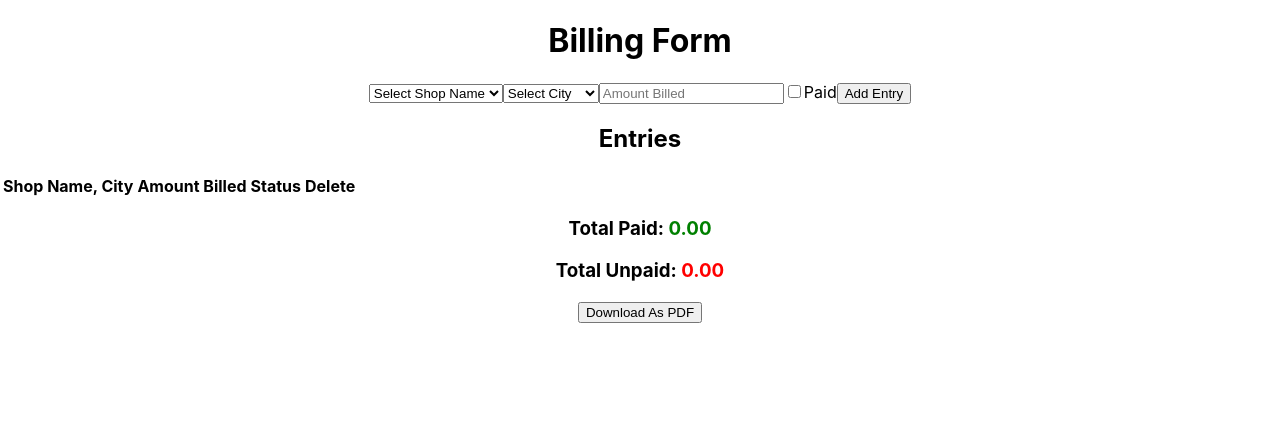
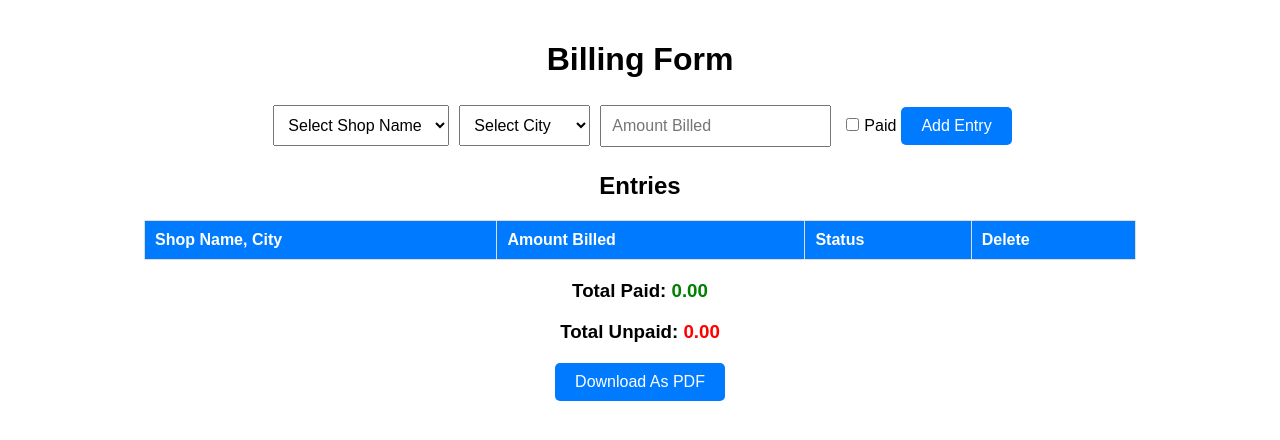
Before and after one commit to yuvarajpoduri/pavan-s-billform, a React (Create React App) app: page / in a window 1280 px wide. Shown: the top 440 px of the page. Built offline with nearby package versions, Linux system fonts and the light colour scheme.

Commit message:
Update App.css

```diff
--- a/src/App.css
+++ b/src/App.css
@@ -1,38 +1,73 @@
 .App {
+  font-family: Arial, sans-serif;
   text-align: center;
+  padding: 20px;
 }
 
-.App-logo {
-  height: 40vmin;
-  pointer-events: none;
+.billing-form {
+  margin: 20px 0;
 }
 
-@media (prefers-reduced-motion: no-preference) {
-  .App-logo {
-    animation: App-logo-spin infinite 20s linear;
-  }
+.billing-form input,
+.billing-form select {
+  padding: 10px;
+  margin: 5px;
+  font-size: 16px;
 }
 
-.App-header {
-  background-color: #282c34;
-  min-height: 100vh;
-  display: flex;
-  flex-direction: column;
-  align-items: center;
-  justify-content: center;
-  font-size: calc(10px + 2vmin);
+.billing-form label {
+  margin: 5px;
+  font-size: 16px;
+}
+
+.btn-primary {
+  padding: 10px 20px;
+  background-color: #007bff;
+  color: white;
+  border: none;
+  cursor: pointer;
+  font-size: 16px;
+  border-radius: 5px;
+}
+
+.btn-primary:hover {
+  background-color: #0056b3;
+}
+
+.entries {
+  margin: 20px 0;
+}
+
+table {
+  width: 80%;
+  margin: 20px auto;
+  border-collapse: collapse;
+}
+
+table, th, td {
+  border: 1px solid #ddd;
+}
+
+th, td {
+  padding: 10px;
+  text-align: left;
+}
+
+th {
+  background-color: #007bff;
   color: white;
 }
 
-.App-link {
-  color: #61dafb;
+.delete-btn {
+  padding: 5px 10px;
+  background-color: red;
+  color: white;
+  border: none;
+  cursor: pointer;
+  border-radius: 3px;
+  display: none;
 }
 
-@keyframes App-logo-spin {
-  from {
-    transform: rotate(0deg);
-  }
-  to {
-    transform: rotate(360deg);
-  }
+tr .delete-btn {
+  display: inline;
 }
```
